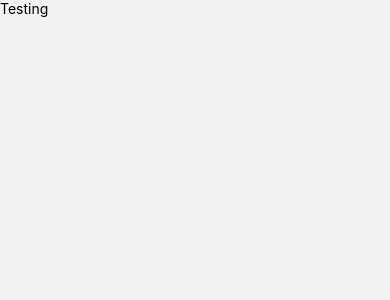
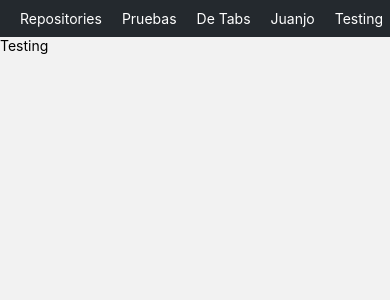
Before and after one commit to JuanjoOrt/learning-react-native, a React Native app: screen /Testing in a window 390 px wide. Shown: the top 300 px of the page. Built offline with nearby package versions, Linux system fonts and the light colour scheme.

Commit message:
fixing layout section

```diff
--- a/src/components/Main.jsx
+++ b/src/components/Main.jsx
@@ -3,14 +3,15 @@ import { NavigationContainer } from '@react-navigation/native';
 import RepositoryList from './RepositoryList';
 import { createNativeStackNavigator } from '@react-navigation/native-stack';
 import {Text} from 'react-native';
+import TestingPage from './TestingPage';
+import Layout from './Layout';
 
 const Stack = createNativeStackNavigator();
-
-const Testing = () => <Text>Testing</Text>
 
 export default function Main () {
   return (
     <NavigationContainer >
+      <Layout>
         <Stack.Navigator
           initialRouteName="Home"
           screenOptions={{
@@ -18,8 +19,9 @@ export default function Main () {
           }}
         >
           <Stack.Screen name="Home" component={RepositoryList} />
-          <Stack.Screen name="Testing" component={Testing} />
+          <Stack.Screen name="Testing" component={TestingPage} />
         </Stack.Navigator>
+      </Layout>
     </NavigationContainer>
   )
 }
--- a/src/components/RepositoryList.jsx
+++ b/src/components/RepositoryList.jsx
@@ -6,12 +6,10 @@ import Layout from './Layout';
 
 export default function RepositoryList () {
   return (
-    <Layout>
       <FlatList
         data={repositories}
         renderItem={({item: repo}) => <RepositoryItem repo={repo}/>}
         keyExtractor={(item,) => item.id}
       />
-    </Layout>
   )
 }
--- /dev/null
+++ b/src/components/TestingPage.jsx
@@ -0,0 +1,10 @@
+import Layout from './Layout';
+import {Text} from 'react-native';
+
+export default function TestingPage () {
+  return (
+      <Text>
+        Testing
+      </Text>
+  )
+}
```
